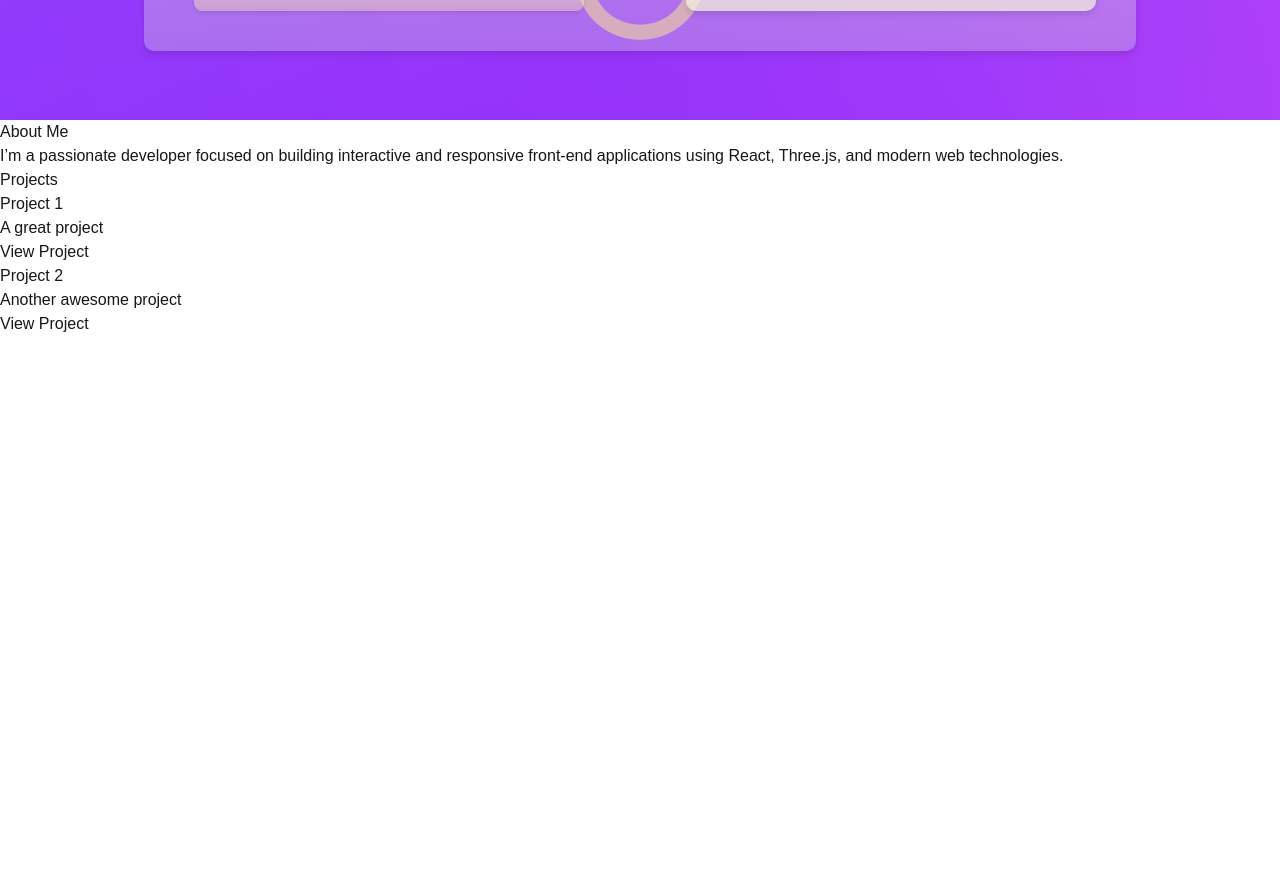
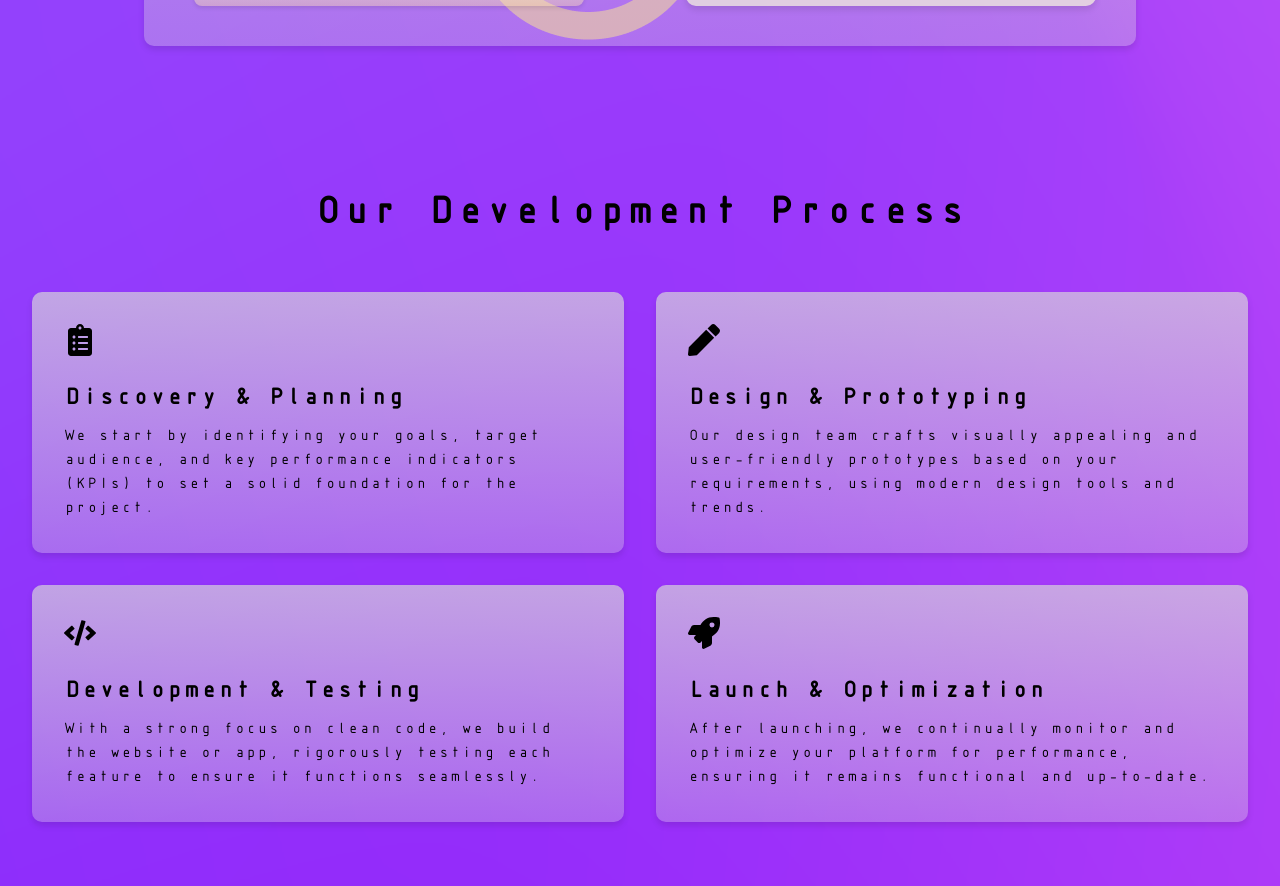
Before and after one commit to SnehPatel21/portfolio, a Next.js app: page / in a window 1280 px wide. Shown: the part 680-1566 px from the top of the page. Before the commit the page ends 1016 px from the top, so only its background shows below. Built offline with nearby package versions, Linux system fonts and the light colour scheme.

Commit message:
Added the ProcessSection. Minor UI changes.

```diff
--- a/package.json
+++ b/package.json
@@ -16,6 +16,7 @@
     "next": "14.2.13",
     "react": "^18",
     "react-dom": "^18",
+    "react-icons": "^5.3.0",
     "three": "^0.169.0"
   },
   "devDependencies": {
--- a/src/app/layout.js
+++ b/src/app/layout.js
@@ -1,16 +1,16 @@
-import '../app/globals.css';
+// src/app/layout.js
+
+import '../styles/global.css'; // Ensure the path is correct
 
 export const metadata = {
-  title: 'Portfolio - Home',
-  description: 'Personal portfolio showcasing projects and skills',
+  title: 'Sneh Patel Portfolio',
+  description: 'Showcasing projects and skills',
 };
 
 export default function RootLayout({ children }) {
   return (
     <html lang="en">
-      <body>
-        {children}
-      </body>
+      <body>{children}</body>
     </html>
   );
 }
--- a/src/app/page.js
+++ b/src/app/page.js
@@ -1,15 +1,13 @@
 "use client"; // Make this a client-side component
 
 import HeroSection from '../components/HeroSection';
-import AboutSection from '../components/AboutSection';
-import ProjectsSection from '../components/ProjectsSection';
+import ProcessSection from '../components/ProcessSection';
 
 export default function HomePage() {
   return (
     <>
       <HeroSection />
-      <AboutSection />
-      <ProjectsSection />
+      <ProcessSection />
     </>
   );
 }
--- /dev/null
+++ b/src/components/ProcessSection.js
@@ -0,0 +1,49 @@
+import styles from '../styles/ProcessSection.module.css';
+import { FaPen, FaCode, FaRocket, FaClipboardList } from 'react-icons/fa'; // Icons for visuals
+
+const ProcessSection = () => {
+  return (
+    <section className={styles.section}>
+      <h2 className={styles.heading}>Our Development Process</h2>
+      <div className={styles.cardsContainer}>
+        {/* Card 1 */}
+        <div className={styles.card}>
+          <FaClipboardList className={styles.icon} />
+          <h3 className={styles.cardTitle}>Discovery & Planning</h3>
+          <p className={styles.cardText}>
+            We start by identifying your goals, target audience, and key performance indicators (KPIs) to set a solid foundation for the project.
+          </p>
+        </div>
+
+        {/* Card 2 */}
+        <div className={styles.card}>
+          <FaPen className={styles.icon} />
+          <h3 className={styles.cardTitle}>Design & Prototyping</h3>
+          <p className={styles.cardText}>
+            Our design team crafts visually appealing and user-friendly prototypes based on your requirements, using modern design tools and trends.
+          </p>
+        </div>
+
+        {/* Card 3 */}
+        <div className={styles.card}>
+          <FaCode className={styles.icon} />
+          <h3 className={styles.cardTitle}>Development & Testing</h3>
+          <p className={styles.cardText}>
+            With a strong focus on clean code, we build the website or app, rigorously testing each feature to ensure it functions seamlessly.
+          </p>
+        </div>
+
+        {/* Card 4 */}
+        <div className={styles.card}>
+          <FaRocket className={styles.icon} />
+          <h3 className={styles.cardTitle}>Launch & Optimization</h3>
+          <p className={styles.cardText}>
+            After launching, we continually monitor and optimize your platform for performance, ensuring it remains functional and up-to-date.
+          </p>
+        </div>
+      </div>
+    </section>
+  );
+};
+
+export default ProcessSection;
--- a/src/styles/HeroSection.module.css
+++ b/src/styles/HeroSection.module.css
@@ -12,7 +12,6 @@
     flex-direction: column;
     align-items: center;
     justify-content: center;
-    background-image: url('../assets/Mesh\ gradient.png'); /* Correct path */
     background-size: cover;
     background-position: center;
     background-repeat: no-repeat;
@@ -26,9 +25,10 @@
   /* Ellipse 1 - Top Left */
   .ellipse1 {
     position: absolute;
-    top: 0%;
-    left: 0%;
-    width: 15%;
+    top: 0;
+    left: 0;
+    width: auto; /* Fixed width */
+    height: auto; /* Maintain aspect ratio */
     z-index: 1;
   }
 
@@ -54,7 +54,8 @@
     position: absolute;
     bottom: 10%;
     right: 45%;
-    width: 10%;
+    width: auto; /* Fixed width */
+    height: auto; /* Maintain aspect ratio */
     z-index: 1;
   }
 
--- /dev/null
+++ b/src/styles/ProcessSection.module.css
@@ -0,0 +1,49 @@
+.section {
+    padding: 4rem 2rem;
+    text-align: center;
+  }
+
+  .heading {
+    font-size: 2.5rem;
+    font-weight: 700;
+    color: #000;
+    margin-bottom: 3rem;
+  }
+
+  .cardsContainer {
+    display: grid;
+    grid-template-columns: repeat(2, 1fr);
+    gap: 2rem;
+    justify-content: center;
+  }
+
+  .card {
+    background: linear-gradient(to bottom, rgba(217, 217, 217, 0.67) 0%, rgba(217, 217, 217, 0.33) 100%);
+    padding: 2rem;
+    border-radius: 10px;
+    box-shadow: 0px 4px 6px rgba(0, 0, 0, 0.1);
+    transition: transform 0.3s ease-in-out;
+    text-align: left;
+  }
+
+  .card:hover {
+    transform: translateY(-10px);
+  }
+
+  .cardTitle {
+    font-size: 1.5rem;
+    font-weight: 600;
+    margin-top: 1rem;
+    color: #000;
+  }
+
+  .cardText {
+    font-size: 1rem;
+    color: #000;
+    margin-top: 0.5rem;
+  }
+
+  .icon {
+    font-size: 2rem;
+    color: #000;
+  }
--- a/src/styles/global.css
+++ b/src/styles/global.css
@@ -14,8 +14,10 @@
 
   body {
     font-family: 'ISOCTEUR', sans-serif;
-    background-image: url('/src/assets/Mesh gradient.png');
-    color: #FFFFFF; /* Light text color */
+    background-image: url('../assets/Mesh\ gradient.png');
+    background-size: cover;
+    background-position: center;
+    background-repeat: no-repeat;
     margin: 0;
     padding: 0;
     font-size: 16px; /* Adjust this based on Figma */
@@ -76,7 +78,7 @@
   /* Projects Section */
 .projects-section {
     padding: 50px 0;
-    background-color: #1a1a1a;
+    background-color: #fbfbfb;
     text-align: center;
   }
 
```
Also changed, not shown: 1 other file (tests, documents, lock files or other folders).
